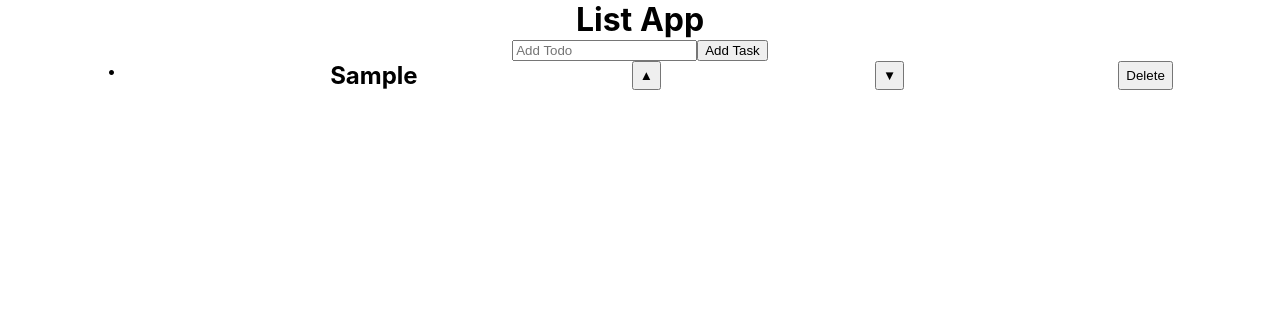
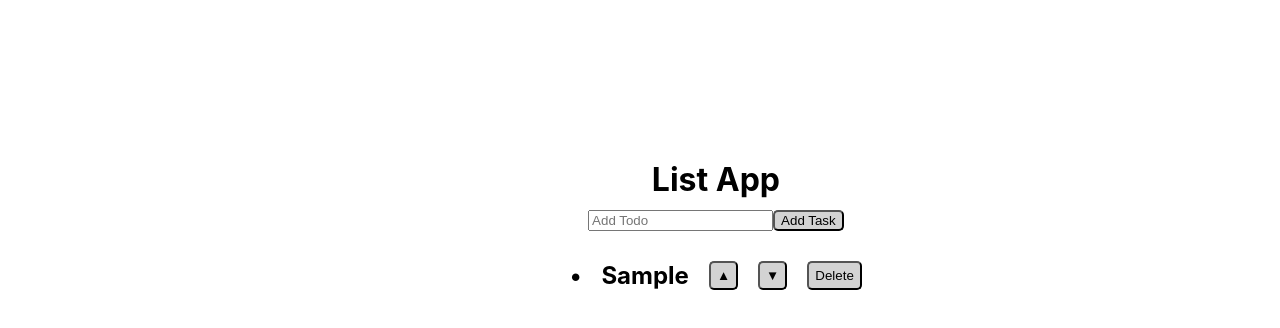
Before and after one commit to daltonwalkerdw/GoodGreekTodo, a React (Create React App) app: page / in a window 1280 px wide. Both pictures are taken after typing "Sample" into the empty fields and a click on the button "Add Task". Shown: the top 328 px of the page. Built offline with nearby package versions, Linux system fonts and the light colour scheme.

Commit message:
all features implemented

```diff
--- a/src/App.css
+++ b/src/App.css
@@ -1,5 +1,6 @@
 .App {
   text-align: center;
+  height: 100%;
 
 }
 
@@ -31,5 +32,32 @@
 
 .todos{
   display: flex;
-  width: 100%;
+  width: 50%;
+  margin: 20px;
+  align-content: flex-end;
+
 }
+.centered {
+  position: fixed;
+  top: 25%;
+  left: 50%;
+  margin-top: -50px;
+  margin-left: -100px;
+}
+p{
+  margin-right: 10px
+}
+h1{
+  text-align: center;
+  margin: 10px;
+}
+.item{
+  margin: 10px
+}
+.form{
+  text-align: center;
+}
+button{
+  border-radius: 5px;
+  background-color: lightgray;
+}
--- a/src/App.js
+++ b/src/App.js
@@ -13,7 +13,7 @@ function App() {
   }, []);
 
   return (
-    <div className="App">
+    <div className="centered">
       <h1>List App</h1>
       <Form
         newTodo={newTodo}
--- a/src/Components/Form.js
+++ b/src/Components/Form.js
@@ -1,4 +1,4 @@
-import { useState } from "react";
+import { useState, useEffect } from "react";
 
 const Form = ({ newTodo, setNewTodo, todos, setTodos }) => {
   const saveTodo = (newTodos) => {
@@ -6,16 +6,31 @@ const Form = ({ newTodo, setNewTodo, todos, setTodos }) => {
   };
 
   const addTodo = () => {
+
+
+      for(let i = 0; i < todos.length; i++){ // checks to see if todo already exist
+        if(todos[i].todo == newTodo){
+          alert("todo already exist")
+          setNewTodo("")
+          return
+        }
+      }
+      if(newTodo == ""){
+        alert("Please Enter A Todo")
+      }
       if (newTodo.trim()) {
         let newTodos = [...todos, { todo: newTodo.trim(), id: Date.now() }];
         setTodos(newTodos);
         setNewTodo("");
         saveTodo(newTodos);
+
       }
+
+
   };
 
   return (
-    <div>
+    <div className="form">
       <input
         type="text"
         placeholder="Add Todo"
--- a/src/Components/Todos.js
+++ b/src/Components/Todos.js
@@ -10,13 +10,15 @@ const Todos = ({ todos, setTodos }) => {
 
   const handleMove = (id, direction) => {
     const position = todos.findIndex((i) => i.id === id);
-    if(position == 0 && direction == up){
-        return
-    } else if(position == todos.length - 1 && direction == down) {
-        return
+
+    if (position === 0 && direction === up) {
+      return;
+    }
+    if (position === todos.length - 1 && direction === down) {
+      return;
     }
     const movedItem = todos[position];
-    let newTodos = todos.filter((todo) => todo.id !== id);
+    const newTodos = todos.filter((todo) => todo.id !== id);
     newTodos.splice(position + direction, 0, movedItem);
     setTodos(newTodos);
 
@@ -34,11 +36,11 @@ const Todos = ({ todos, setTodos }) => {
       {todos.map((todo) => {
         return (
           <div className="todos" key={todo.id}>
-            <p>•</p>
-            <h2>{todo.todo}</h2>
-            <button onClick={() => handleMove(todo.id, up)}>▲</button>
-            <button onClick={() => handleMove(todo.id, down)}>▼</button>
-            <button onClick={() => deleteTodo(todo.id)}>Delete</button>
+            <h2 className="item">•</h2>
+            <h2 className="item">{todo.todo}</h2>
+            <button className="item" onClick={() => handleMove(todo.id, up)}>▲</button>
+            <button className="item" onClick={() => handleMove(todo.id, down)}>▼</button>
+            <button className="item" onClick={() => deleteTodo(todo.id)}>Delete</button>
           </div>
         );
       })}
```
Lines whose indentation alone changed are shown as unchanged.
